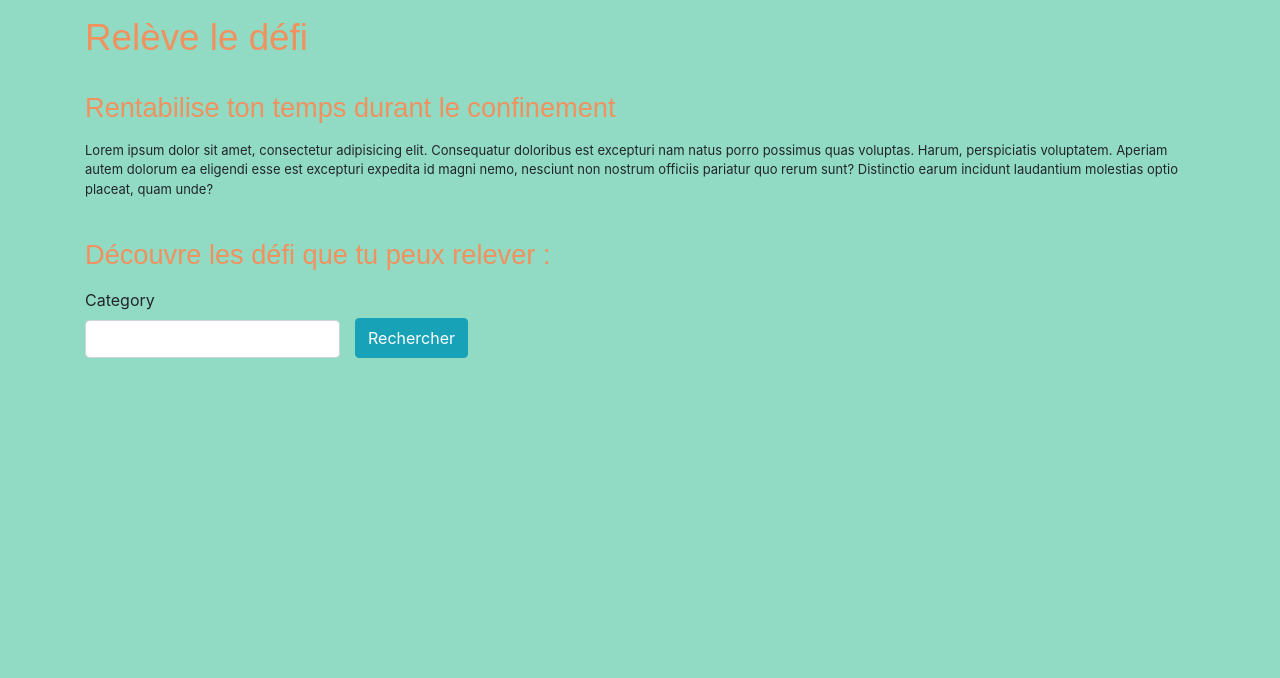
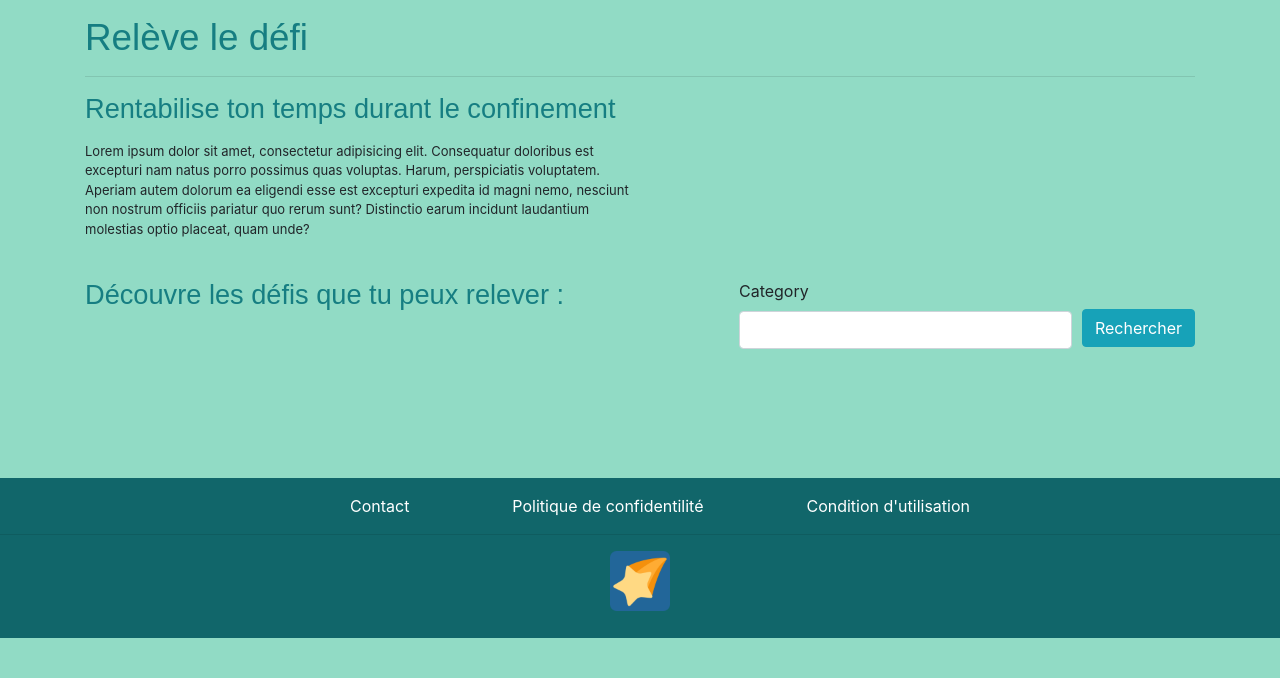
Before and after one commit to Supaishichikin/Projet_Symphony, a Symfony app: template templates/achievement/index.html.twig in a window 1280 px wide. Shown: the part 122-800 px from the top of the page. Run offline with Twig, Linux system fonts and the light colour scheme; the template is opened without the code that fills it, so the values that code supplies are empty; form fields are guessed from the names that the template uses; some libraries are stand-ins or nearby versions.

Commit message:
début du footer et des pages contact, confidentialite, condition générale

```diff
--- a/public/style/style.css
+++ b/public/style/style.css
@@ -4,8 +4,7 @@ body {
 
 h1 , h2{
     font-family:Arial, Helvetica, sans-serif;
-    font-weight:lighter;
-    color: #F1915E;
+    color: #167e82;
     /*text-decoration: underline;*/
 }
 
@@ -15,6 +14,7 @@ h1{
 
 h2{
     font-size: 1.7em;
+    font-weight:lighter;
 }
 
 .nav-slim {
@@ -70,10 +70,33 @@ h2{
 }
 
 .btn-search{
-    height: 40px;
-    margin-top: 30px;
+    float: right;
+    margin-top: 15px;
+    margin-left: 5px;
 }
-
+.search-right{
+    float: right;
+    width: 30%;
+}
+#search_achievements_category{
+    width: 100%;
+}
+footer{
+    margin-top: 70px;
+    height: 160px;
+    background-color: #11666A;
+}
+.footer-list{
+    list-style: none;
+}
+.footer-list a{
+    color: #FFFFFF;
+    text-decoration: none;
+}
+.footer-img{
+    width: auto;
+    height: 60px;
+}
 /*access/category/id*/
 hr{
     clear: both;
--- a/templates/Admin/achievement/edit.html.twig
+++ b/templates/Admin/achievement/edit.html.twig
@@ -5,17 +5,17 @@
 {% block body %}
 <div class="row row-edit-form">
         <div class="col-5">
-            <h1 class="mb-4">Enregistrement achievement :</h1>
+            <h1 class="mb-4">Enregistrement d'activitées :</h1>
             <div class="edit-form">
                 {{ form_start(form) }}
                 {{ form_row(form.name) }}
                 {{ form_row(form.category) }}
                 {{ form_row(form.description) }}
                 <div class="text-right">
-                    <button type="submit" class="btn btn-primary">
+                    <button type="submit" class="btn btn-enregistrement">
                         Enregistrer
                     </button>
-                    <a href="{{ path('app_admin_achievement_index')}}" class="btn btn-outline-secondary">
+                    <a href="{{ path('app_admin_achievement_index')}}" class="btn btn-admin-retour">
                         Retour
                     </a>
                 </div>
--- a/templates/Admin/achievement/index.html.twig
+++ b/templates/Admin/achievement/index.html.twig
@@ -4,7 +4,7 @@
 
 {% block body %}
 <h1>Gestion Activités</h1>
-<a href="{{ path('app_admin_achievement_edit') }}" class="btn btn-outline-primary">Ajouter un Challenge</a>
+<a href="{{ path('app_admin_achievement_edit') }}" class="btn btn-outline-secondary">Ajouter un Challenge</a>
 <table class="table table-striped mt-2">
     <thead class="thead-dark">
         <tr class="table-dark">
--- a/templates/Admin/category/edit.html.twig
+++ b/templates/Admin/category/edit.html.twig
@@ -11,10 +11,10 @@
                 {{ form_row(form.description) }}
                 {{ form_row(form.color) }}
                 <div class="text-right">
-                    <button type="submit" class="btn btn-primary">
+                    <button type="submit" class="btn btn-enregistrement">
                         Enregistrer
                     </button>
-                    <a href="{{ path('app_admin_category_index') }}" class="btn btn-outline-secondary">
+                    <a href="{{ path('app_admin_category_index') }}" class="btn btn-admin-retour">
                         Retour
                     </a>
                 </div>
@@ -27,7 +27,7 @@
                 <span>Pseudo : <span class="admin-pseudo">{{ user.username }}</span></span>
             </div>
             <div class="d-flex justify-content-center">
-                <img class="img-admin img-thumbnail" src="http://via.placeholder.com/300x250" alt="#peut etre pas nécessaire comme donnée meme pour l'admin">
+                <img class="img-admin img-thumbnail" src="http://via.placeholder.com/300x250" alt="...">
             </div>
         </div>
     </div>
--- a/templates/Admin/category/index.html.twig
+++ b/templates/Admin/category/index.html.twig
@@ -5,7 +5,7 @@
 {% block body %}
     <div class="container">
         <h1>Gestion Categorie</h1>
-        <a href="{{ path('app_admin_category_edit') }}" class="btn btn-outline-primary mb3">
+        <a href="{{ path('app_admin_category_edit') }}" class="btn btn-outline-secondary mb3">
             Créer une catégorie
         </a>
         <table class="table table-striped mt-2">
@@ -22,7 +22,7 @@
                 <td>{{ category.id }}</td>
                 <td>{{ category.name }}</td>
                 <td>{{ category.description }}</td>
-                <td><a href="{{ path('app_admin_category_edit', {'id': category.id }) }}" class="btn btn-primary">
+                <td><a href="{{ path('app_admin_category_edit', {'id': category.id }) }}" class="btn btn-edit-admin">
                         Modifier
                     </a>
                     <a href="{{ path('app_admin_category_delete', {'id': category.id }) }}" class="btn btn-danger">
--- a/templates/achievement/detail.html.twig
+++ b/templates/achievement/detail.html.twig
@@ -1,7 +1,7 @@
 {% extends 'base.html.twig' %}
 
 {% block body %}
-    <a href="{{ path('app_achievement_index') }}" class="btn btn-outline-primary">
+    <a href="{{ path('app_achievement_index') }}" class="btn btn-outline-secondary">
         Retour vers l'accueil
     </a>
     <br><br>
--- a/templates/achievement/index.html.twig
+++ b/templates/achievement/index.html.twig
@@ -4,9 +4,9 @@
 
 {% block body %}
     <h1>Relève le défi</h1>
-    <br>
+    <hr>
 
-
+    <div style="width: 50%">
         <h2>
             Rentabilise ton temps durant le confinement
         </h2>
@@ -15,30 +15,26 @@
             Aperiam autem dolorum ea eligendi esse est excepturi expedita id magni nemo,
             nesciunt non nostrum officiis pariatur quo rerum sunt? Distinctio earum incidunt laudantium molestias optio
             placeat, quam unde?<br>
-        {#Plutôt que de faire des liens vers les catégories faire un filtre des achievements par catégories en sidebar
-        à côter des cards, et faire sa et la pagination en ajax pour qu'il n'y ai pas 10 000 rechargement de page si le
-        temps le permet. Etje sais pas si c'est bonne pratique de bombarder beaucoup d'ajax sur une page#}
-       {#Découvrez nos différents défi à partir de leur catégorie : <br><br>
-        {% for category in categories %}
-            <a href="{{ path('app_category_index', {'id': category.id}) }}" class="btn btn-outline-primary">
-                {{ category.name }}
-            </a>
-        {% endfor %}#}
         </p>
+    </div>
+
 
 
     <br>
-    <h2 class="mb-3">Découvre les défi que tu peux relever :</h2>
-    <div class="row mb-3">
-        <div class="col-3">
+
+    <h2 class="mb-5 d-inline-block">Découvre les défis que tu peux relever :</h2>
+
+    <div class="btn-search">
         {{ form_start(form) }}
-            {{ form_row(form.category) }}
+        <button type="submit" class="btn btn-info btn-search d-inline-block">Rechercher</button>
 
     </div>
-        <button type="submit" class="btn btn-info btn-search">Rechercher</button>
+    <div class="search-right">
+        {{ form_row(form.category) }}
         {{ form_end(form) }}
     </div>
-    <div class="row">
+
+    <div class="row mt-5">
         {% for achievement in achievements %}
             {{ render(controller('App\\Controller\\AchievementController::card', {'achievement' : achievement})) }}
         {% endfor %}
--- a/templates/base.html.twig
+++ b/templates/base.html.twig
@@ -77,5 +77,20 @@
                 <script src="https://cdn.jsdelivr.net/npm/popper.js@1.16.0/dist/umd/popper.min.js" integrity="sha384-Q6E9RHvbIyZFJoft+2mJbHaEWldlvI9IOYy5n3zV9zzTtmI3UksdQRVvoxMfooAo" crossorigin="anonymous"></script>
                 <script src="https://stackpath.bootstrapcdn.com/bootstrap/4.4.1/js/bootstrap.min.js" integrity="sha384-wfSDF2E50Y2D1uUdj0O3uMBJnjuUD4Ih7YwaYd1iqfktj0Uod8GCExl3Og8ifwB6" crossorigin="anonymous"></script>
             {% endblock %}
+        <footer>
+            <div style="width: 100%">
+                <ul class="footer-list">
+                    <div class="d-flex justify-content-between w-50 m-auto pt-3">
+                        <li><a href="{{ path('app_index_contact') }}">Contact</a></li>
+                        <li><a href="{{ path('app_index_confidentialite') }}">Politique de confidentilité</a></li>
+                        <li><a href="{{ path('app_index_condition') }}">Condition d'utilisation</a></li>
+                    </div>
+                </ul>
+                <hr>
+            </div>
+            <div class="d-flex justify-content-center">
+                <a href="{{ path('app_achievement_index') }}"><img class="footer-img" src="{{ asset('favicon/apple-touch-icon.png') }}" alt="#"></a>
+            </div>
+        </footer>
     </body>
 </html>
--- /dev/null
+++ b/templates/contact/contact_body.html.twig
@@ -0,0 +1,3 @@
+<h3>Nouveau message de {{ data.name }} ({{ data.email }})</h3>
+<p><strong>{{ data.subject }}</strong></p>
+<p>{{ data.body|nl2br }}</p>
--- a/templates/profile/index.html.twig
+++ b/templates/profile/index.html.twig
@@ -9,9 +9,7 @@
 
 {% block body %}
     <h1>{{ app.user }} - Profil</h1>
-    <div class="row">
-        <img src="http://via.placeholder.com/300x300" alt="...">
-    </div>
+    <img class="mt-3" src="http://via.placeholder.com/300x300" alt="...">
     <h5 class="mt-5 see-achievements">Voir les activités en cours <i class="fas fa-chevron-right"></i></h5>
     <div class="achievements row mt-5">
         {% for achievement in in_progress %}
```
Also changed, not shown: public/style/admin.css (+18 -3 lines), src/Controller/IndexController.php (+67 -1 lines), src/Form/ContactType.php (added, +79 -0 lines), templates/category/index.html.twig (+4 -4 lines), templates/condition/index.html.twig (added, +20 -0 lines), templates/confidentialite/index.html.twig (added, +20 -0 lines), templates/contact/index.html.twig (added, +21 -0 lines). Lines whose indentation alone changed are shown as unchanged.
